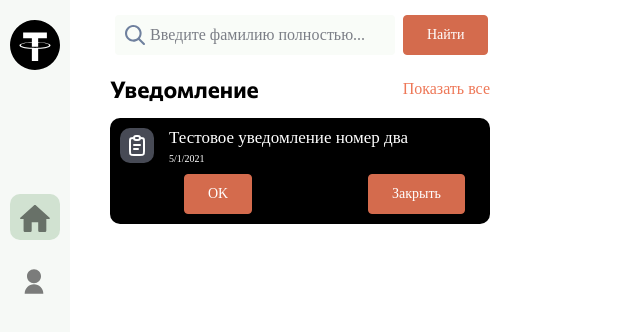
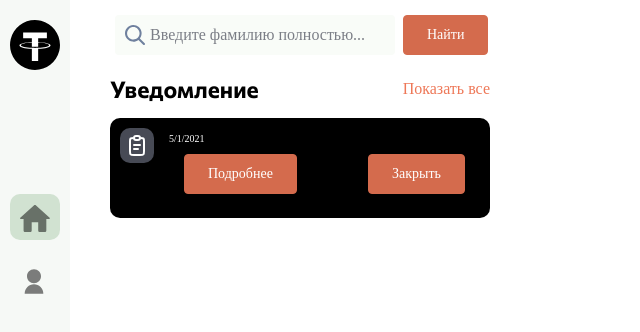
Before and after one commit to franze6/puppy-project, a React app: page /main in a window 1280 px wide. Shown: the top 332 px of the page, without its empty margins (0-640 px from the left). Built offline with nearby package versions, Linux system fonts and the light colour scheme; a web font is replaced by a local one.

Commit message:
EDIT: button OK

```diff
--- a/src/Components/Notification/Notification.jsx
+++ b/src/Components/Notification/Notification.jsx
@@ -8,10 +8,11 @@ import Button from '../Kit/Button/Button';
 
 import styles from './Notification.scss';
 
-const Notification = ({ onClose, onClickOk }) => {
+const Notification = ({ onClose }) => {
   const [viewAll, setViewAll] = useState(false);
   const [activeNote, setActiveNote] = useState({});
   const [listNotification, setListNotification] = useState([]);
+  const [fullNote, setFullNote] = useState(-1);
 
   useEffect(async () => {
     const data = await getNotification();
@@ -21,6 +22,10 @@ const Notification = ({ onClose, onClickOk }) => {
 
   function onViewClick() {
     setViewAll(!viewAll);
+  }
+
+  function onClickOk(i) {
+    setFullNote(i);
   }
 
   return (
@@ -34,16 +39,16 @@ const Notification = ({ onClose, onClickOk }) => {
       {viewAll ? (
         listNotification
           .sort((a, b) => new Date(a.date) - new Date(b.date))
-          .map(e => (
+          .map((e, i) => (
             <div key={e.id} className={styles.notification}>
               <div className={styles.icon}>
                 <Icon name="notes" />
               </div>
               <div className={styles.activeNote}>
-                <div className={styles.notificationTxt}>{e.text}</div>
+                {fullNote === i && <div className={styles.notificationTxt}>{e.text}</div>}
                 <div className={styles.notificationDate}>{new Date(e.date).toLocaleDateString()}</div>
                 <div className={styles.buttons}>
-                  <Button onClick={onClickOk}>OK</Button>
+                  <Button onClick={() => onClickOk(i)}>{fullNote === i ? 'Скрыть' : 'Подробнее'}</Button>
                   <Button onClick={onClose}>Закрыть</Button>
                 </div>
               </div>
@@ -55,10 +60,12 @@ const Notification = ({ onClose, onClickOk }) => {
             <Icon name="notes" />
           </div>
           <div className={styles.activeNote}>
-            <div className={styles.notificationTxt}>{activeNote.text}</div>
+            {activeNote.id === fullNote && <div className={styles.notificationTxt}>{activeNote.text}</div>}
             <div className={styles.notificationDate}>{new Date(activeNote.date).toLocaleDateString()} </div>
             <div className={styles.buttons}>
-              <Button onClick={onClickOk}>OK</Button>
+              <Button onClick={() => onClickOk(fullNote === activeNote.id ? -1 : activeNote.id)}>
+                {activeNote.id === fullNote ? 'Свернуть' : 'Подробнее'}
+              </Button>
               <Button onClick={onClose}>Закрыть</Button>
             </div>
           </div>
@@ -70,12 +77,10 @@ const Notification = ({ onClose, onClickOk }) => {
 
 Notification.propTypes = {
   onClose: PropTypes.func,
-  onClickOk: PropTypes.func,
 };
 
 Notification.defaultProps = {
   onClose: () => {},
-  onClickOk: () => {},
 };
 
 export default Notification;
```
